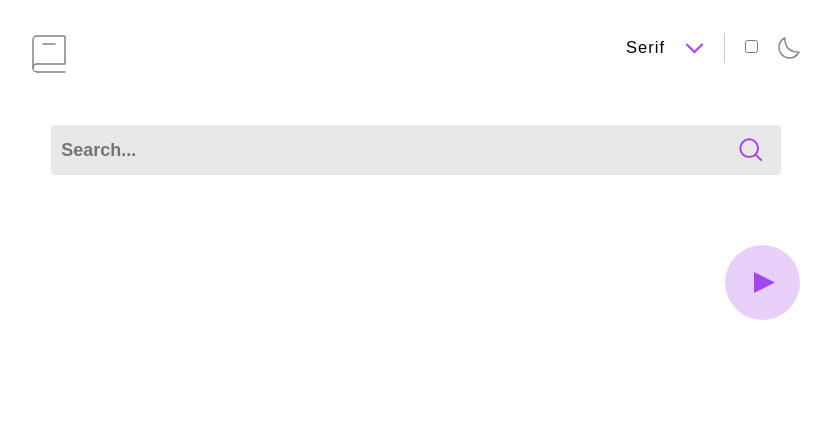
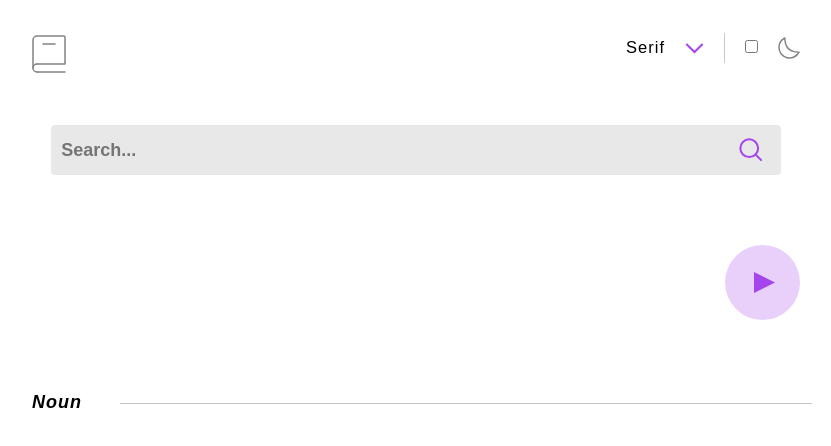
Before and after one commit to GeorgeFlood/dictionary-app, a React (Create React App) app: page / in a window 1280 px wide. Shown: the top 446 px of the page, without its empty margins (224-1055 px from the left). Built offline with nearby package versions, Linux system fonts and the light colour scheme.

Commit message:
header almost completed

```diff
--- a/src/components/Header.js
+++ b/src/components/Header.js
@@ -3,6 +3,7 @@ import React from "react";
 const Header = ({ definition }) => {
   console.log(definition);
   return (
+    <div>
       <div className="header">
         <div className="word--container">
           <h1 className="header--title">
@@ -26,6 +27,11 @@ const Header = ({ definition }) => {
           </svg>
         </div>
       </div>
+      <div className="divider">
+        <p>Noun</p>
+        <span></span>
+      </div>
+    </div>
   );
 };
 
--- a/src/scss/_header.scss
+++ b/src/scss/_header.scss
@@ -6,6 +6,7 @@
   &--title {
     text-transform: uppercase;
     font-size: 5rem;
+    font-style: italic;
   }
 
   &--sub {
@@ -22,3 +23,24 @@
   display: flex;
   flex-direction: column;
 }
+
+.divider {
+  position: relative;
+  align-items: center;
+  margin-top: 7rem;
+  display: flex;
+  width: 100%;
+  & p {
+    font-size: 1.8rem;
+    font-style: italic;
+    font-weight: bold;
+  }
+  & span::after {
+    position: absolute;
+    content: "";
+    margin-left: 5%;
+    width: 90%;
+    height: 0.1rem;
+    background: rgba(87, 87, 87, 0.35);
+  }
+}
--- a/src/styles/main.css
+++ b/src/styles/main.css
@@ -136,6 +136,7 @@ body {
 .header--title {
   text-transform: uppercase;
   font-size: 5rem;
+  font-style: italic;
 }
 .header--sub {
   color: #a445ed;
@@ -149,4 +150,25 @@ body {
 .word--container {
   display: flex;
   flex-direction: column;
+}
+
+.divider {
+  position: relative;
+  align-items: center;
+  margin-top: 7rem;
+  display: flex;
+  width: 100%;
+}
+.divider p {
+  font-size: 1.8rem;
+  font-style: italic;
+  font-weight: bold;
+}
+.divider span::after {
+  position: absolute;
+  content: "";
+  margin-left: 5%;
+  width: 90%;
+  height: 0.1rem;
+  background: rgba(87, 87, 87, 0.35);
 }/*# sourceMappingURL=main.css.map */
```
Also changed, not shown: 1 other file (tests, documents, lock files or other folders). Lines whose indentation alone changed are shown as unchanged.
